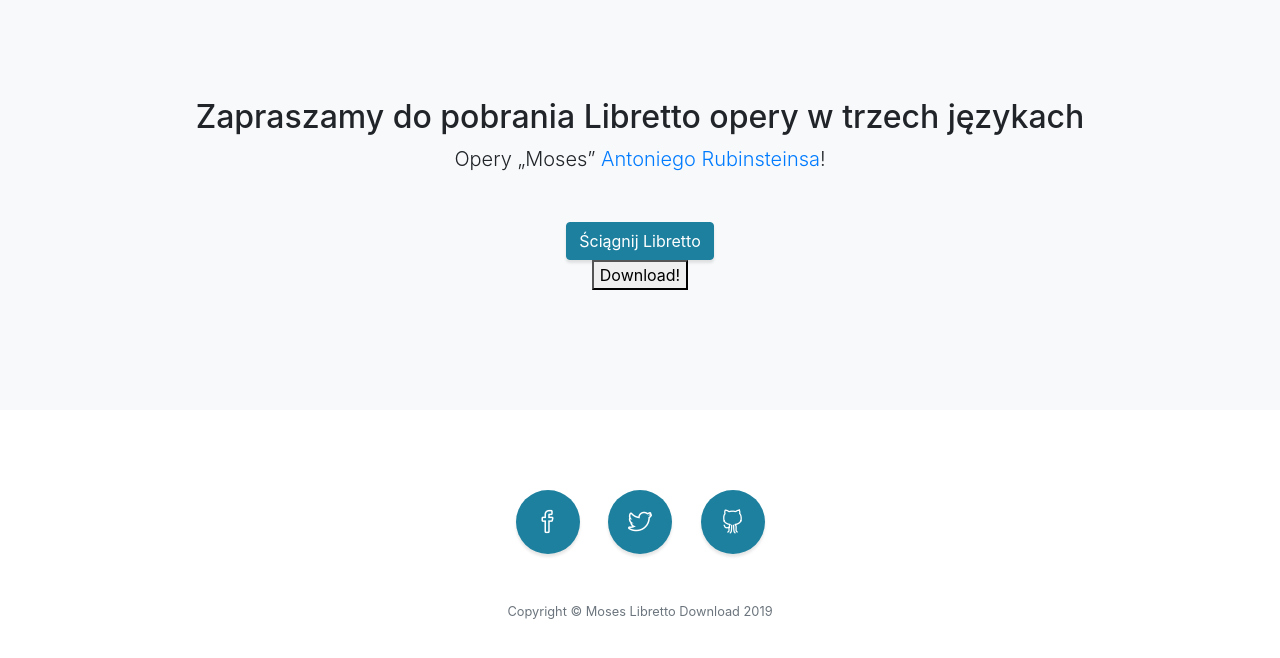
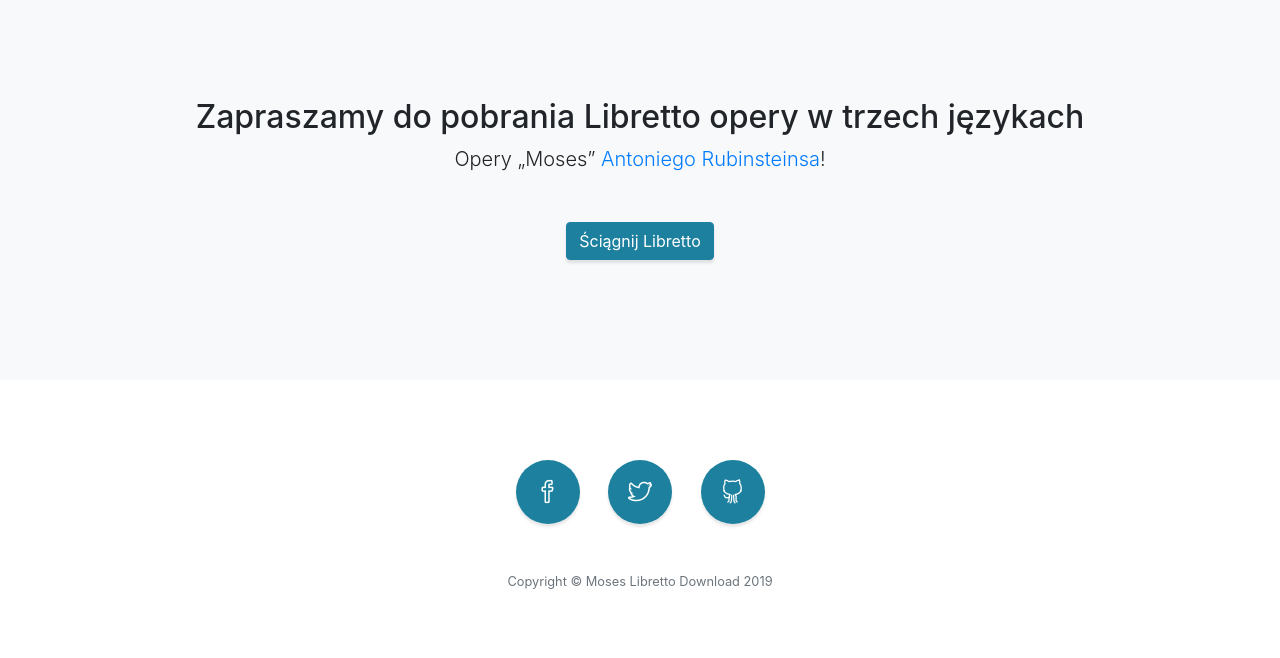
Before and after one commit to kabaj/moses, a website with bundled scripts: page index.html in a window 1280 px wide. Shown: the part 822-1480 px from the top of the page. Built offline with nearby package versions, Linux system fonts and the light colour scheme.

Commit message:
Update index.html
button

```diff
--- a/index.html
+++ b/index.html
@@ -45,9 +45,9 @@
             <h2>Zapraszamy do pobrania Libretto opery w trzech językach</h2>
             <p class="lead mb-5">Opery „Moses”
               <a href="http://sinfoniaiuventus.pl/opera-moses-by-anton-rubinstein/">Antoniego Rubinsteinsa</a>!</p>
-              <a class="btn btn-primary btn-xl" download href="libretto.pdf">Ściągnij Libretto</a>
+             <!-- <a class="btn btn-primary btn-xl" download href="libretto.pdf">Ściągnij Libretto</a>-->
             <form method="get" action="libretto.pdf">
-                <button type="submit">Download!</button>
+                <button class="btn btn-primary btn-xl type="submit">Ściągnij Libretto</button>
               </form>
           </div>
         </div>
```
